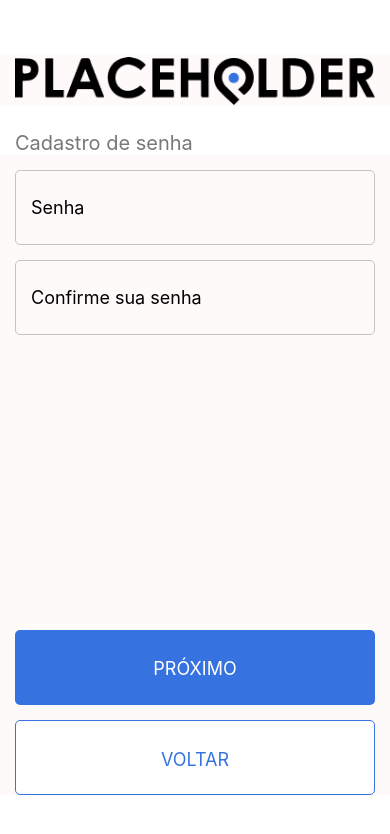
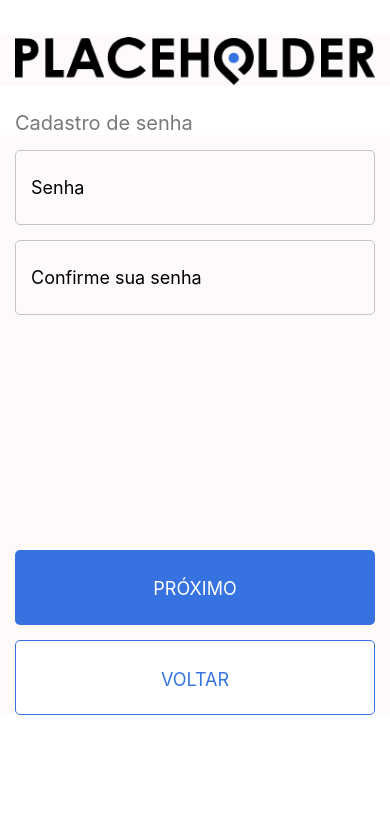
Before and after one commit to chavesjoabe/placeholder_app, a React Native app: screen /PasswordRegister in a window 390 px wide. Shown: the top 834 px of the page. Built offline with nearby package versions, Linux system fonts and the light colour scheme.

Commit message:
fix: adjusting css properties

```diff
--- a/src/Login/components/Form.js
+++ b/src/Login/components/Form.js
@@ -7,7 +7,7 @@ export default function Form() {
     const navigation = useNavigation();
 
     const handlePressLoginBtn = () => {
-        Alert.alert('Button ENTRAR');
+        navigation.navigate('MenuHelp');
     };
     const handlePressRegisterBtn = () => {
         navigation.navigate('UserRegister');
@@ -55,6 +55,7 @@ const styles = StyleSheet.create({
     container: {
         backgroundColor: '#FFFAFA',
         alignItems: 'center',
+        marginBottom: 20,
     },
     inputContainer: {
         width: 360,
--- a/src/Login/index.js
+++ b/src/Login/index.js
@@ -1,21 +1,22 @@
 import * as React from 'react';
-import { StyleSheet, View } from 'react-native';
+import { ScrollView, StyleSheet, View } from 'react-native';
+import LogoContainer from '../_shared_components/LogoContainer';
 import Form from './components/Form';
-import LogoContainer from '../_shared_components/LogoContainer';
 
 export default function Login() {
     return (
         <>
-            <View style={styles.container}>
+            <ScrollView style={styles.container}>
+                <View style={styles.container} />
                 <LogoContainer />
                 <Form />
-            </View>
+            </ScrollView>
         </>
     );
 }
 
 const styles = StyleSheet.create({
     container: {
-        paddingTop: 220,
+        height: 120,
     },
 });
--- a/src/PasswordRegister/components/Form.js
+++ b/src/PasswordRegister/components/Form.js
@@ -44,6 +44,7 @@ const styles = StyleSheet.create({
     container: {
         backgroundColor: '#FFFAFA',
         alignItems: 'center',
+        marginBottom: 20,
     },
     inputContainer: {
         width: 360,
@@ -56,6 +57,6 @@ const styles = StyleSheet.create({
         marginTop: 15,
     },
     btnContainer: {
-        marginTop: 280,
+        marginTop: 220,
     },
 });
--- a/src/PasswordRegister/index.js
+++ b/src/PasswordRegister/index.js
@@ -1,22 +1,19 @@
 import * as React from 'react';
-import { StyleSheet, Text, TextInput, View } from 'react-native';
+import { ScrollView, StyleSheet, Text } from 'react-native';
 import LogoContainer from '../_shared_components/LogoContainer';
 import Form from './components/Form';
 
 export default function UserRegister() {
     return (
-        <View style={styles.container}>
+        <ScrollView>
             <LogoContainer />
             <Text style={styles.formDescription}>Cadastro de senha</Text>
             <Form />
-        </View>
+        </ScrollView>
     );
 }
 
 const styles = StyleSheet.create({
-    container: {
-        paddingTop: 55,
-    },
     formDescription: {
         fontSize: 20,
         color: '#787878',
--- a/src/ResponsibleRegister/components/Form.js
+++ b/src/ResponsibleRegister/components/Form.js
@@ -1,6 +1,6 @@
 import { useNavigation } from '@react-navigation/core';
 import * as React from 'react';
-import { Alert, StyleSheet, TextInput, View } from 'react-native';
+import { StyleSheet, TextInput, View } from 'react-native';
 import EdtButton from '../../_shared_components/EdtButton';
 
 export default function Form() {
@@ -48,6 +48,7 @@ const styles = StyleSheet.create({
     container: {
         backgroundColor: '#FFFAFA',
         alignItems: 'center',
+        marginBottom: 20,
     },
     inputContainer: {
         width: 360,
@@ -60,6 +61,6 @@ const styles = StyleSheet.create({
         marginTop: 15,
     },
     btnContainer: {
-        marginTop: 190,
+        marginTop: 120,
     },
 });
--- a/src/ResponsibleRegister/index.js
+++ b/src/ResponsibleRegister/index.js
@@ -1,24 +1,21 @@
 import * as React from 'react';
-import { StyleSheet, Text, TextInput, View } from 'react-native';
+import { ScrollView, StyleSheet, Text } from 'react-native';
 import LogoContainer from '../_shared_components/LogoContainer';
 import Form from './components/Form';
 
 export default function ResponsibleRegister() {
     return (
-        <View style={styles.container}>
+        <ScrollView>
             <LogoContainer />
             <Text style={styles.formDescription}>
                 Informações do responsável
             </Text>
             <Form />
-        </View>
+        </ScrollView>
     );
 }
 
 const styles = StyleSheet.create({
-    container: {
-        paddingTop: 55,
-    },
     formDescription: {
         fontSize: 20,
         color: '#787878',
--- a/src/Routes.js
+++ b/src/Routes.js
@@ -5,6 +5,7 @@ import Login from './Login';
 import UserRegister from './UserRegister';
 import PasswordRegister from './PasswordRegister';
 import ResponsibleRegister from './ResponsibleRegister';
+import MenuHelp from './MenuHelp';
 
 const stack = createNativeStackNavigator();
 
@@ -30,6 +31,7 @@ function Routes() {
                     name="ResponsibleRegister"
                     component={ResponsibleRegister}
                 />
+                <stack.Screen name="MenuHelp" component={MenuHelp} />
             </stack.Navigator>
         </NavigationContainer>
     );
--- a/src/UserRegister/components/Form.js
+++ b/src/UserRegister/components/Form.js
@@ -57,6 +57,7 @@ const styles = StyleSheet.create({
     container: {
         backgroundColor: '#FFFAFA',
         alignItems: 'center',
+        marginBottom: 20,
     },
     inputContainer: {
         width: 360,
--- a/src/UserRegister/index.js
+++ b/src/UserRegister/index.js
@@ -1,15 +1,15 @@
 import * as React from 'react';
-import { StyleSheet, Text, TextInput, View } from 'react-native';
+import { ScrollView, StyleSheet, Text } from 'react-native';
 import LogoContainer from '../_shared_components/LogoContainer';
 import Form from './components/Form';
 
 export default function UserRegister() {
     return (
-        <View style={styles.container}>
+        <ScrollView>
             <LogoContainer />
             <Text style={styles.formDescription}>Informações do usuário</Text>
             <Form />
-        </View>
+        </ScrollView>
     );
 }
 
--- a/src/_shared_components/Button.js
+++ b/src/_shared_components/Button.js
@@ -1,34 +1,33 @@
 import * as React from 'react';
-import { StyleSheet, Text, TouchableWithoutFeedback, View, Image } from 'react-native';
+import {
+    StyleSheet,
+    Text,
+    TouchableWithoutFeedback,
+    View,
+    Image,
+} from 'react-native';
 
 export default function Button(props) {
-
-    buttonIcon = () => {
+    const buttonIcon = () => {
         switch (props.name) {
-            case "home":
+            case 'home':
                 return require('../assets/home.png');
-            case "callcenter":
+            case 'callcenter':
                 return require('../assets/callcenter.png');
-            case "responsible":
+            case 'responsible':
                 return require('../assets/responsible.png');
         }
-    }
+    };
 
     return (
         <TouchableWithoutFeedback
             onPress={() => {
                 props.callback();
-        }}>
-            <View
-                style={styles.container}
-            >
-                <Image
-                source={buttonIcon()}
-                />
-                <Text style={styles.text}
-                >
-                    {props.text}
-                </Text>
+            }}
+        >
+            <View style={styles.container}>
+                <Image source={buttonIcon()} />
+                <Text style={styles.text}>{props.text}</Text>
             </View>
         </TouchableWithoutFeedback>
     );
@@ -43,12 +42,12 @@ const styles = StyleSheet.create({
         justifyContent: 'center',
         borderRadius: 10,
         color: '#FFF',
-        marginBottom: 20
+        marginBottom: 20,
     },
     text: {
         color: 'white',
         fontSize: 18,
         marginTop: 5,
-        textTransform: 'uppercase'
+        textTransform: 'uppercase',
     },
 });
--- a/src/_shared_components/LogoContainer.js
+++ b/src/_shared_components/LogoContainer.js
@@ -14,6 +14,7 @@ export default function LogoContainer() {
 
 const styles = StyleSheet.create({
     container: {
+        marginTop: 35,
         backgroundColor: '#FFFAFA',
         alignItems: 'center',
         marginBottom: 25,
```
